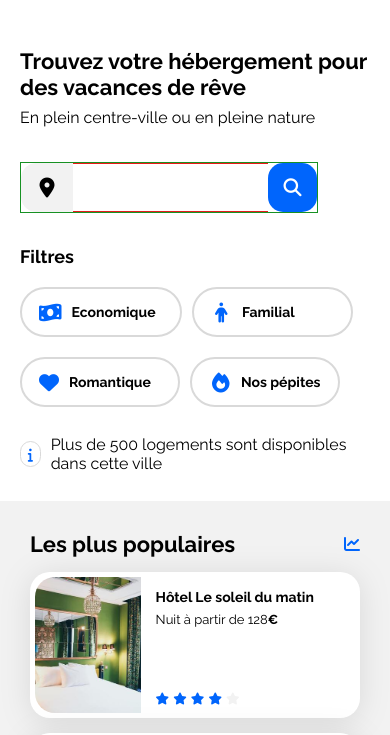
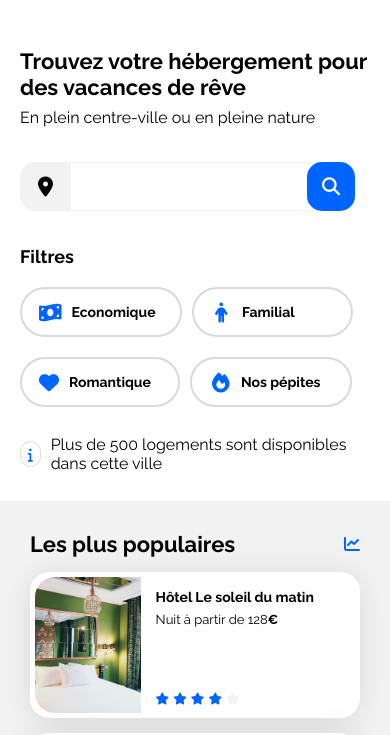
Before and after one commit to LoukaC/OC-Projet2, a plain HTML site: page index.html in a window 390 px wide. Shown: the part 101-836 px from the top of the page. Drawn offline with Linux system fonts and the light colour scheme.

Commit message:
media-queries-done

```diff
--- a/css/style.css
+++ b/css/style.css
@@ -195,7 +195,6 @@ header nav ul {
 form {
   display: inline-flex;
   flex-direction: row;
-  border: 1px solid #179123;
 }
 
 label {
@@ -217,8 +216,8 @@ form input {
   line-height: 21px;
   color: #000000;
   background-color: #ffffff;
-  border-top: 1px solid #ed1919;
-  border-bottom: 1px solid #e11c1c;
+  border-top: 1px solid #f2f2f2;
+  border-bottom: 1px solid #f2f2f2;
   border-left: none;
   border-right: none;
 }
@@ -262,6 +261,13 @@ button {
   flex-direction: row;
   justify-content: center;
   align-items: center;
+}
+
+.filtres-texte {
+  display: flex;
+  flex-direction: row;
+  justify-content: flex-start;
+  gap: 15px;
 }
 
 .eco-fam,
@@ -476,6 +482,15 @@ footer li {
 /****** Media queries ***********/
 /* Medium devices (tablets, less/equal than 1024px) */
 @media (max-width: 1024px) {
+  /* barre de filtres */
+  .filtres {
+    flex-direction: column;
+    justify-content: flex-start;
+    align-items: flex-start;
+    gap: 20px;
+    height: 91px;
+  }
+
   .hebergements-and-populaires {
     flex-direction: column;
   }
@@ -506,10 +521,14 @@ footer li {
   .populaires-cards .card-subtitle {
     font-size: 13px;
   }
+
+  .activites-cards img {
+    height: 193.5px;
+  }
 }
 
 /* Small devices (phones, less than 768px) */
-@media (max-width: 767.98px) {
+@media (max-width: 767.98px) and (min-width: 320px) {
   body {
     margin: 0px;
   }
@@ -571,12 +590,21 @@ footer li {
   }
 
   .recherche {
-    width: auto;
+    width: 335px;
+  }
+
+  form {
+    width: 335px;
+  }
+  form input {
+    width: 249px;
   }
 
   button {
     width: 49px;
     border-radius: 15px;
+    padding: 0px 0px 0px 0px;
+    margin-left: -13px;
   }
 
   .rechercher {
@@ -594,13 +622,18 @@ footer li {
     align-items: flex-start;
     gap: 20px;
     height: 161px;
-    width: auto;
+    width: 335px;
+  }
+
+  .filtres-texte {
+    flex-direction: column;
+    gap: 20px;
   }
 
   .eco-fam,
   .rom-pep {
     gap: 10px;
-    width: auto;
+    width: 335px;
   }
 
   .eco,
@@ -627,6 +660,7 @@ footer li {
 
   .pep {
     padding-left: 19.5px;
+    padding-right: 29px;
     gap: 11.5px;
   }
 
--- a/index.html
+++ b/index.html
@@ -76,6 +76,7 @@
             <div class="filtre-title">
               <h3>Filtres</h3>
             </div>
+            <div class="filtres-texte">
             <div class="eco-fam">
               <div class="eco">
                 <i
@@ -110,6 +111,7 @@
                   aria-hidden="true"
                 ></i>
                 <h4>Nos pépites</h4>
+              </div>
               </div>
             </div>
           </section>
```
